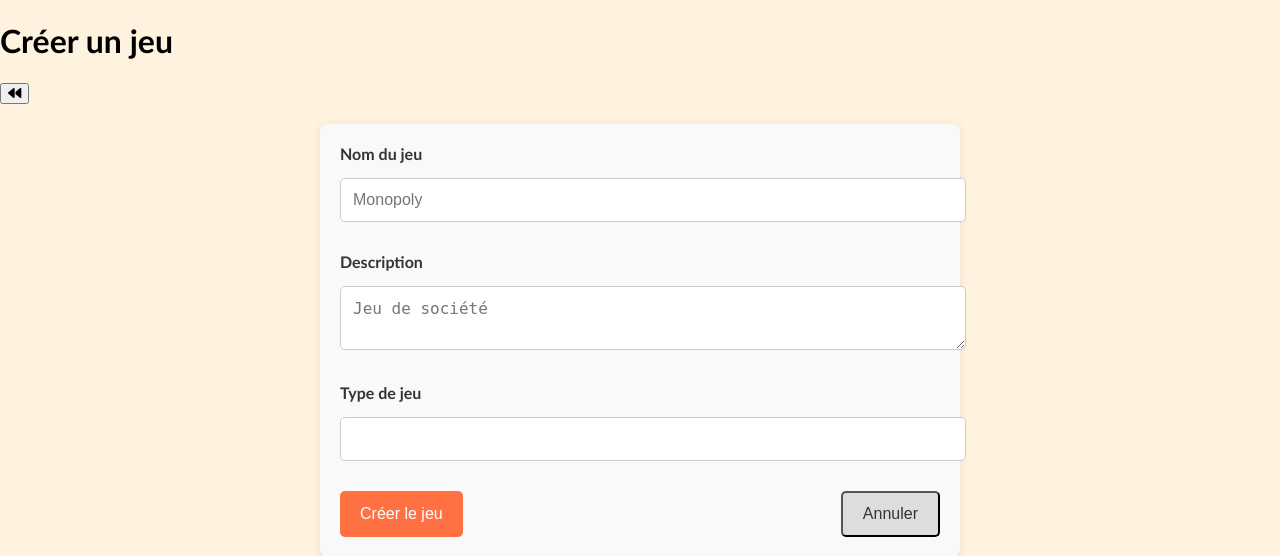
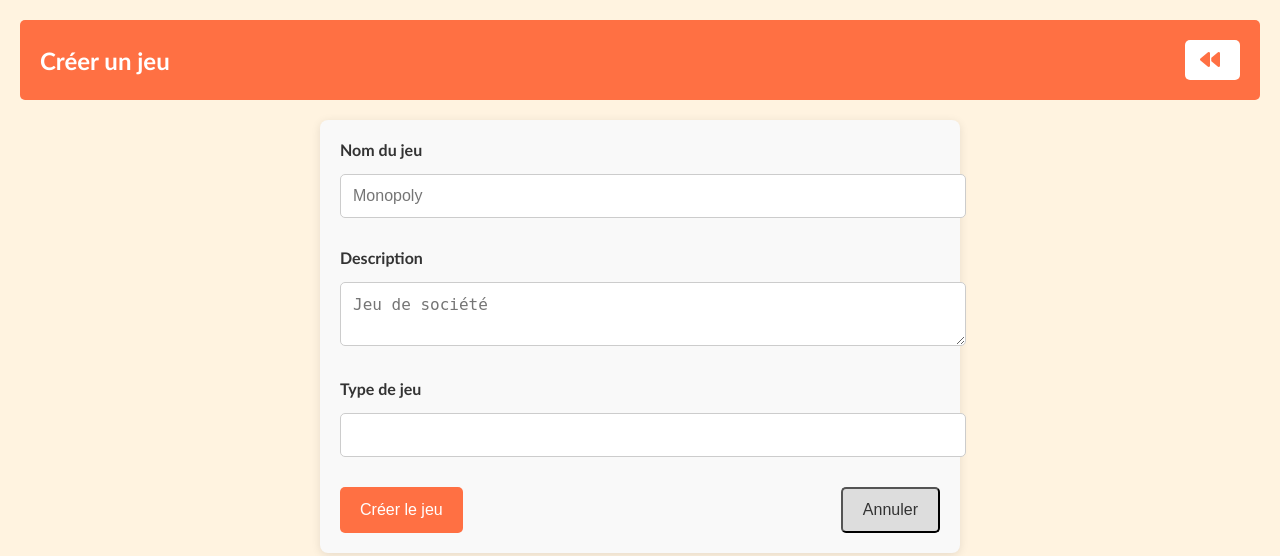
Before and after one commit to 3thernityDev/LudoTeam, a Symfony app: template templates/game/create.html.twig in a window 1280 px wide. Shown: the top 556 px of the page. Run offline with Twig, Linux system fonts and the light colour scheme; the template is opened without the code that fills it, so the values that code supplies are empty; form fields are guessed from the names that the template uses; some libraries are stand-ins or nearby versions.

Commit message:
[EDIT] Minor change

```diff
--- a/templates/game/create.html.twig
+++ b/templates/game/create.html.twig
@@ -4,7 +4,7 @@ block stylesheets %}
 <link rel="stylesheet" href="{{ asset('styles/app.css') }}" />
 {% endblock %} {% block body %}
 <div class="form-container">
-    <div class="title">
+    <div class="titlte">
         <h1>Créer un jeu</h1>
         <a href="{{ path('app_game_index') }}">
             <button>
```
